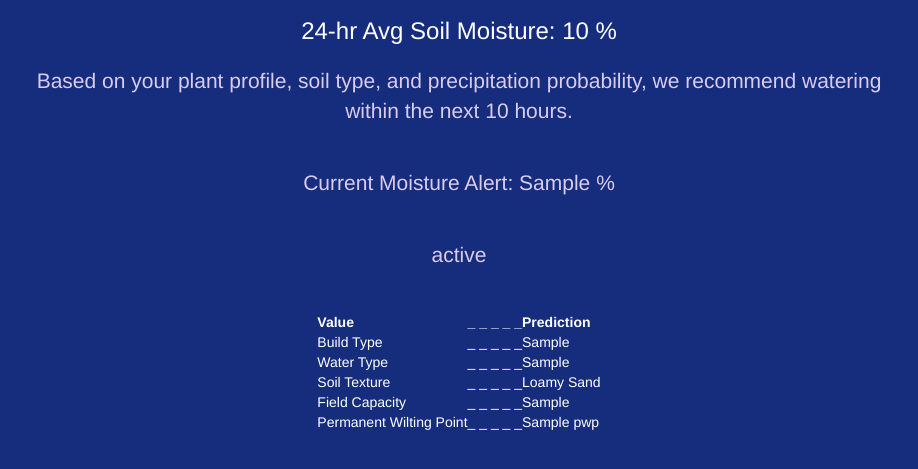
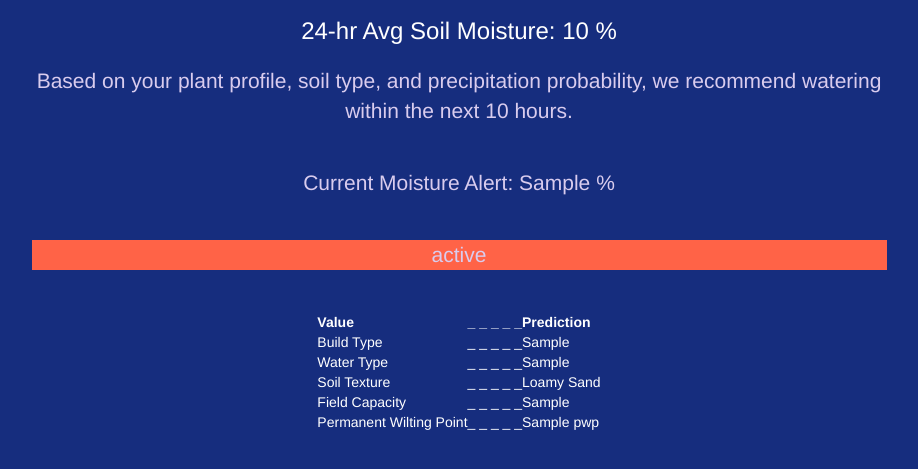
Before and after one commit to AustinArrington87/irrigationDashboard, a Django app: template hello/templates/index.html in a window 1280 px wide. Shown: the part 976-1445 px from the top of the page, without its empty margins (181-1099 px from the left). Run offline with Django 3.2, Linux system fonts and the light colour scheme; the template is opened without the code that fills it: most values are stand-ins (such as "Sample title", 1, 10 or a date in 2020); parts of the project's set-up code (start-up, migrations or seed data) failed here and were passed over; some libraries are stand-ins or nearby versions.

Commit message:
updated color

```diff
--- a/hello/templates/index.html
+++ b/hello/templates/index.html
@@ -61,7 +61,7 @@
     <p>Based on your plant profile, soil type, and precipitation probability, we recommend watering within the next {{ hours }} hours.</p>
 
     <p>Current Moisture Alert: {{ sm_current }} % </p>
-      <p style="backgrround-color:tomato;">{{ sm_status }}</p>
+      <p style="background-color:tomato;">{{ sm_status }}</p>
 
     <div align="center">
     <table>
```
